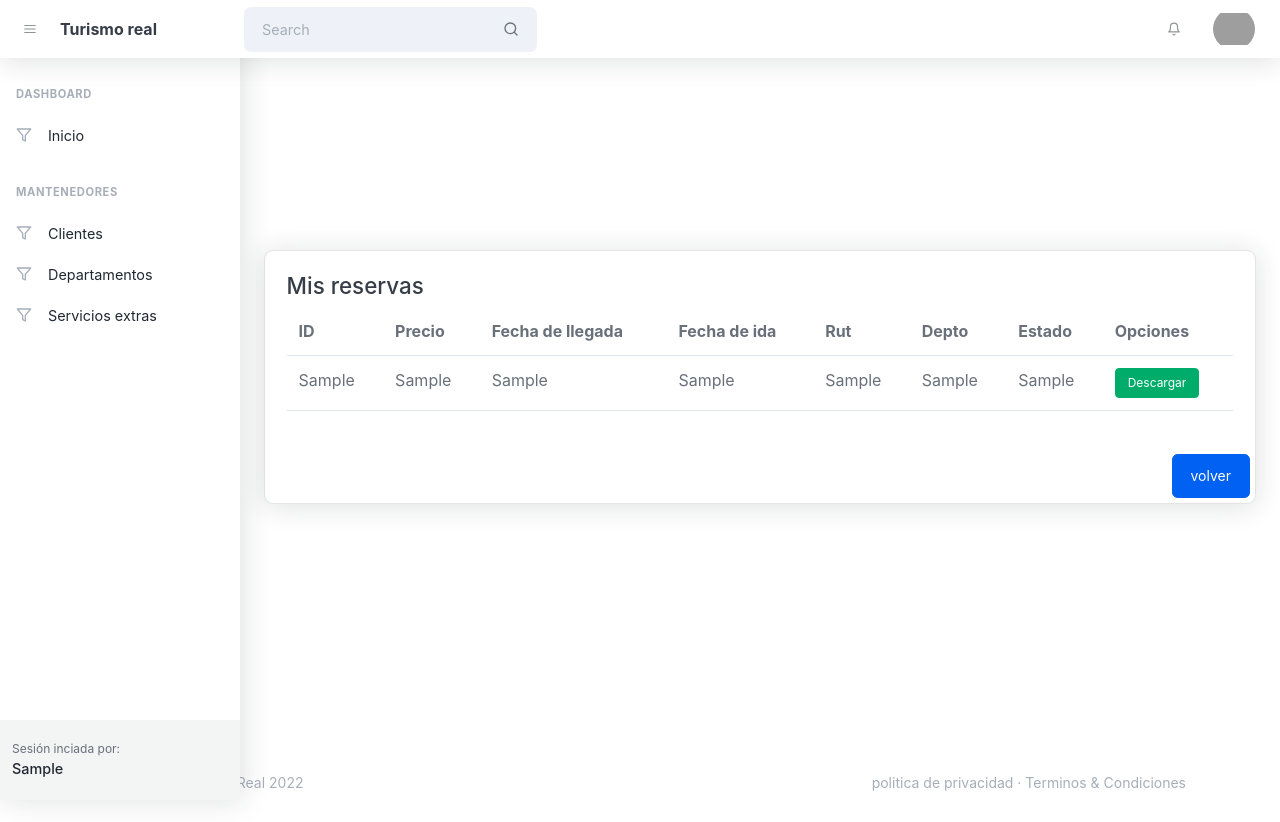
After one commit to ByAcosta/Portafolio, a Django app: template TurismoReal/catalogo/templates/reservasF.html in a window 1280 px wide. The commit adds this page. Run offline with Django 3.2, Linux system fonts and the light colour scheme; the template is opened without the code that fills it: most values are stand-ins (such as "Sample title", 1, 10 or a date in 2020); some libraries are stand-ins or nearby versions; some web fonts are replaced; grey boxes are pictures that could not be loaded.

Commit message:
Cambios hechos en clase

```diff
--- a/TurismoReal/catalogo/static/js/steps.js
+++ b/TurismoReal/catalogo/static/js/steps.js
@@ -10,7 +10,7 @@ function showTab(n) {
     document.getElementById("prevBtn").style.display = "inline";
   }
   if (n == (x.length - 1)) {
-    document.getElementById("nextBtn").innerHTML = "Pagar";
+    document.getElementById("nextBtn").style.display = "none";
   } else {
     document.getElementById("nextBtn").innerHTML = "Siguiente";
   }
--- a/TurismoReal/catalogo/templates/catalogo/correo.html
+++ b/TurismoReal/catalogo/templates/catalogo/correo.html
@@ -1,9 +1,9 @@
 <html>
     <head></head>
     <body>
-        <h1>Hola {{ mail }}</h1>
+        <h1>Hola {{ mail }} </h1>
         <h2>
-            Wena wn, responde el discord si te llegó el correo
+            Wena {{ rut }}, responde el discord si te llegó el correo
         </h2>
     </body>
 </html>
--- a/TurismoReal/catalogo/templates/dashboard.html
+++ b/TurismoReal/catalogo/templates/dashboard.html
@@ -167,7 +167,7 @@
                                         <div class="nav-link-icon"><i data-feather="filter"></i></div>
                                         Graficos
                                     </a>
-                                    <a class="nav-link" href="#">
+                                    <a class="nav-link" href="{% url 'reservasF' %}">
                                         <div class="nav-link-icon"><i data-feather="filter"></i></div>
                                         Reservas
                                     </a>
--- /dev/null
+++ b/TurismoReal/catalogo/templates/reservasF.html
@@ -0,0 +1,49 @@
+{% extends 'dashboard.html' %}
+{% block content%}
+<!-- tables js -->
+<div class="container-xl px-4 mt-n10">
+    <br><br><br><br><br><br>
+        <br><br><br><br><br><br>
+        <div class="card">
+            <div class="card-body">
+                    <h2>Mis reservas</h2>
+                    <table class="table table-stripped table-hover table-responsive">
+                        <tr>
+                            <th>ID</th>
+                            <th>Precio</th>
+                            <th>Fecha de llegada</th>
+                            <th>Fecha de ida</th>
+                            <th>Rut</th>
+                            <th>Depto</th>
+                            <th>Estado</th>
+                            <th>Opciones</th>
+                        </tr>
+                        {%for x in reservas%}
+                            <tr>
+                                <td>{{x.0| title}}</td>
+                                <td>{{x.1| title}}</td>
+                                <td>{{x.2| title}}</td>
+                                <td>{{x.3| title}}</td>
+                                <td>{{x.4| title}}</td>
+                                <td>{{x.5| title}}</td>
+                                <td>{{x.6| title}}</td>
+                                {%if x.6 == 'Reservado' or x.6 == 'Cancelado'%}
+                                <td></td>
+                                {% else %}
+                                    <td>
+                                        <a href="#" class="btn btn-success btn-sm">Descargar</a>
+                                    </td>
+                                {%endif%}
+                            </tr>
+                        {% endfor %}
+                    </table>
+                </div>
+                <div class="d-flex justify-content-end">
+                    <a class="btn btn-md btn-primary" href="{%url 'dashboard' %}" style="margin:5px ;">volver</a>
+                </div>
+            </div>
+        </div>
+    </div>
+    <br><br><br><br>
+</div>
+{% endblock %}
--- a/TurismoReal/catalogo/urls.py
+++ b/TurismoReal/catalogo/urls.py
@@ -13,6 +13,7 @@ urlpatterns= [
     path('Historial/reservas', reservas_cliente, name="reservas"),
     path('Historial/cancelar_reserva/<id>/', Cancelar_reserva, name="cancelar"),
     path('Depto/<int:pk>', Reservas.as_view() ,name='depto-detail'),
+    path('dashboard/Reservas', reservasF ,name='reservasF'),
     # CRUD TOMAS
     path('agregar/', agregar_depto, name="agregar_depto"),
     path('listar/', listar_depto, name="listar_depto"),
```
Also changed, not shown: TurismoReal/catalogo/views.py (+11 -3 lines), TurismoReal/catalogo/static/img/WhatsApp_Image_2022-08-27_at_1.42.11_PM.jpeg (added), TurismoReal/catalogo/static/img/WhatsApp_Image_2022-08-27_at_1.44.30_PM.jpeg (added), TurismoReal/catalogo/static/img/WhatsApp_Image_2022-08-27_at_1.48.20_PM.jpeg (added).
